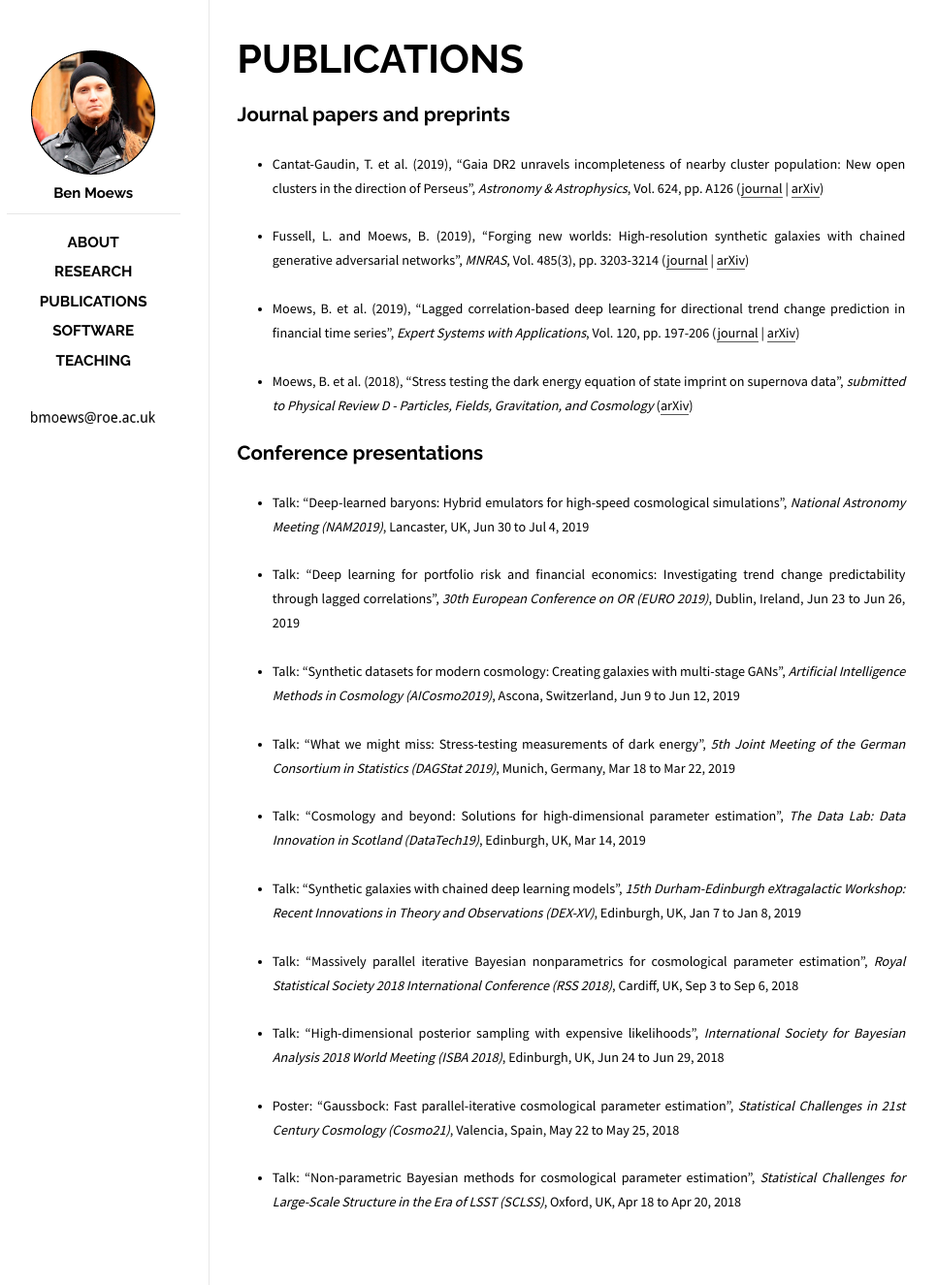
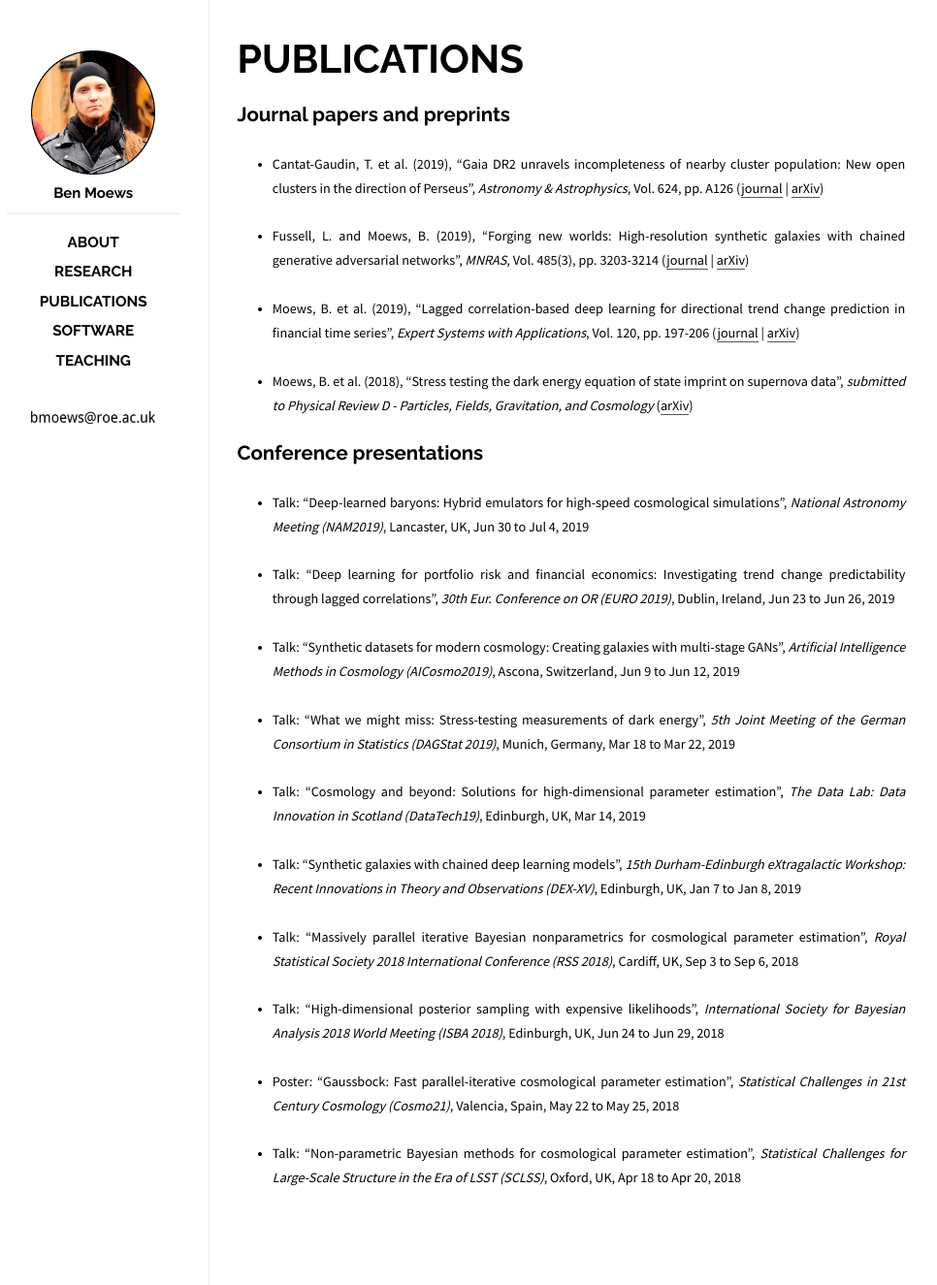
Before and after one commit to moews/moews.github.io, a Jekyll site: the page built from _posts/2017-03-25-publications.md, in a window 1280 px wide. Shown: the whole page at 97% size, without its empty margins (143-1109 px from the left). Built offline with Jekyll 4.4.1, drawn with Linux system fonts in a browser that asks for light colours.

Commit message:
Update 2017-03-25-publications.md

```diff
--- a/_posts/2017-03-25-publications.md
+++ b/_posts/2017-03-25-publications.md
@@ -26,7 +26,7 @@
 
 * <small>Talk: "Deep-learned baryons: Hybrid emulators for high-speed cosmological simulations", _National Astronomy Meeting (NAM2019)_, Lancaster, UK, Jun 30 to Jul 4, 2019</small>
 
-* <small>Talk: "Deep learning for portfolio risk and financial economics: Investigating trend change predictability through lagged correlations", _30th European Conference on OR (EURO 2019)_, Dublin, Ireland, Jun 23 to Jun 26, 2019</small>
+* <small>Talk: "Deep learning for portfolio risk and financial economics: Investigating trend change predictability through lagged correlations", _30th Eur. Conference on OR (EURO 2019)_, Dublin, Ireland, Jun 23 to Jun 26, 2019</small>
 
 * <small>Talk: "Synthetic datasets for modern cosmology: Creating galaxies with multi-stage GANs", _Artificial Intelligence Methods in Cosmology (AICosmo2019)_, Ascona, Switzerland, Jun 9 to Jun 12, 2019</small>
 
```
